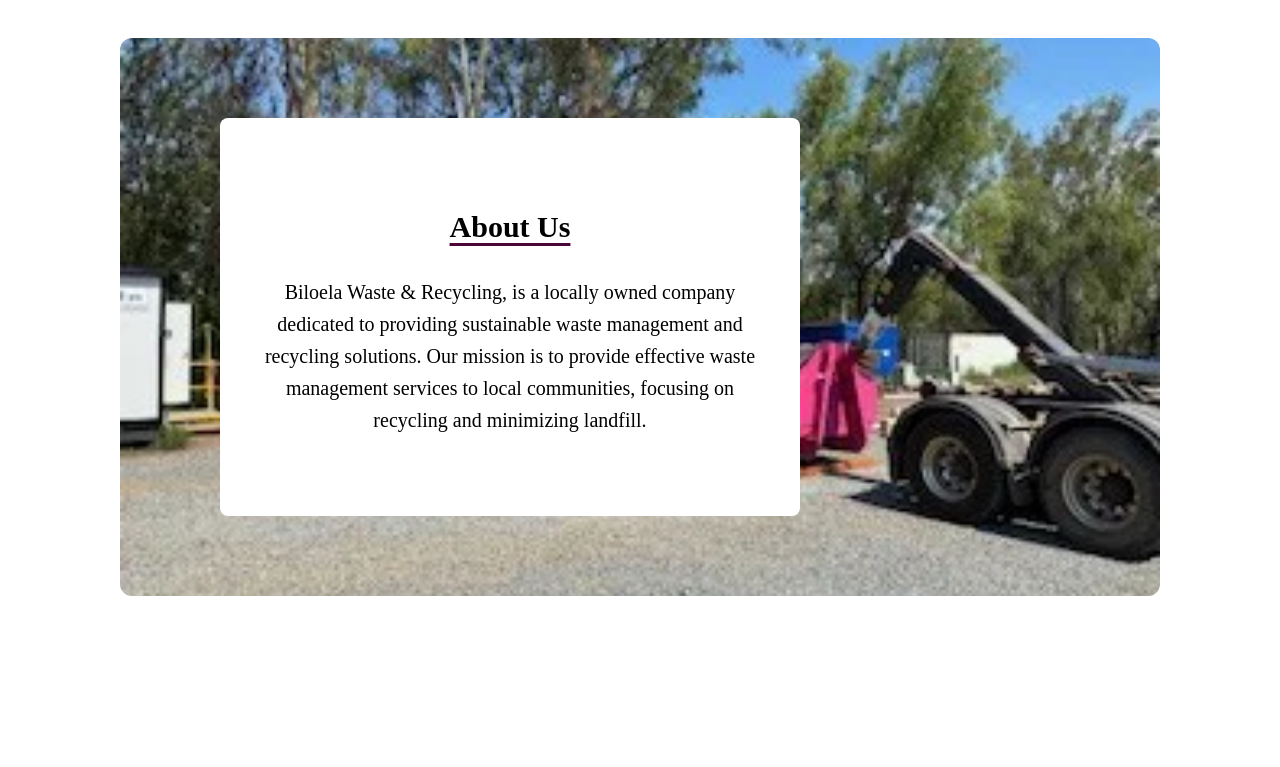
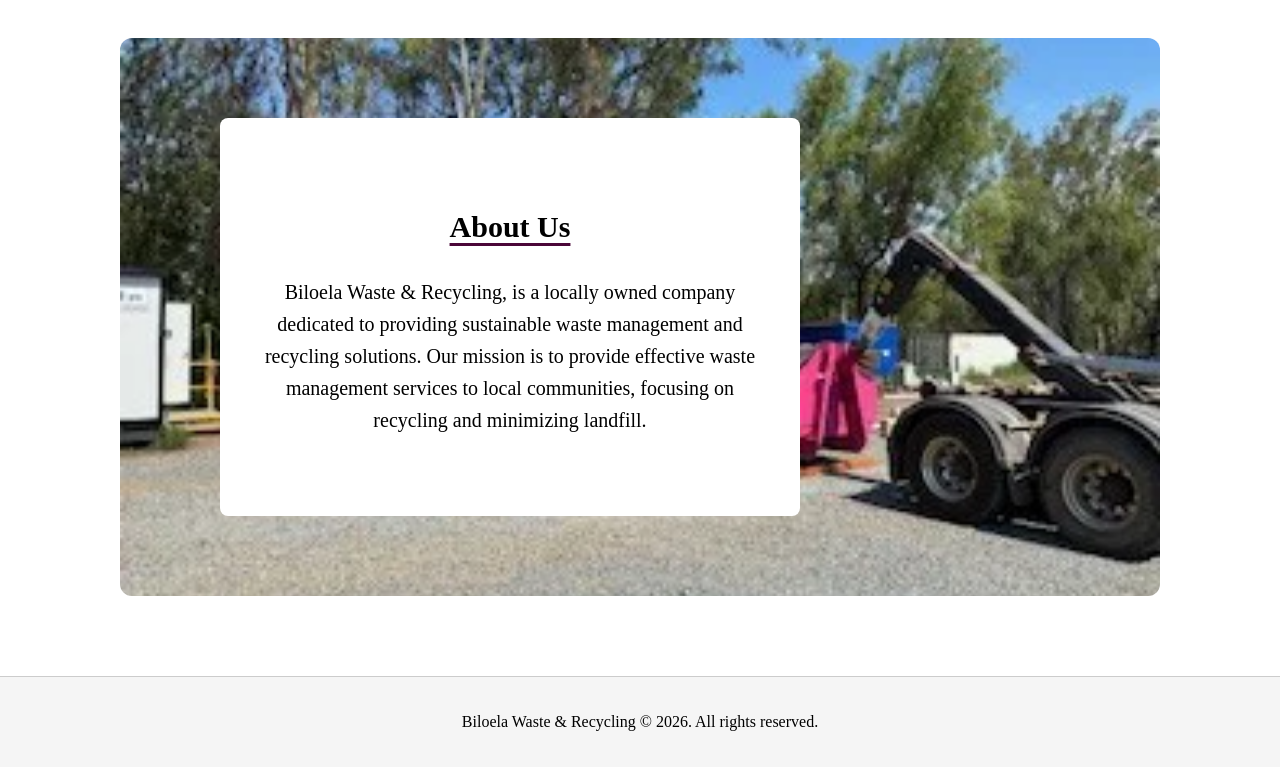
Before and after one commit to help-me202/bwrecycling, a website: page HTML/Index.html in a window 1280 px wide. Shown: the part 521-1288 px from the top of the page. Before the commit the page ends 1157 px from the top, so only its background shows below. Drawn offline with Linux system fonts and the light colour scheme; a web font is replaced by a local one.

Commit message:
copyright

```diff
--- a/HTML/Index.html
+++ b/HTML/Index.html
@@ -52,5 +52,16 @@
         </p>
       </div>
     </section>
+    <footer
+      style="
+        text-align: center;
+        padding: 20px;
+        margin-top: 40px;
+        border-top: 1px solid #ccc;
+        background-color: #f5f5f5;
+      "
+    >
+      <p>Biloela Waste & Recycling &copy; 2026. All rights reserved.</p>
+    </footer>
   </body>
 </html>
```
Also changed, not shown: HTML/contact us.html (+12 -0 lines), HTML/prohibited waste types.html (+11 -0 lines), HTML/recyclable.html (+11 -0 lines), HTML/waste hook bins.html (+11 -0 lines).
